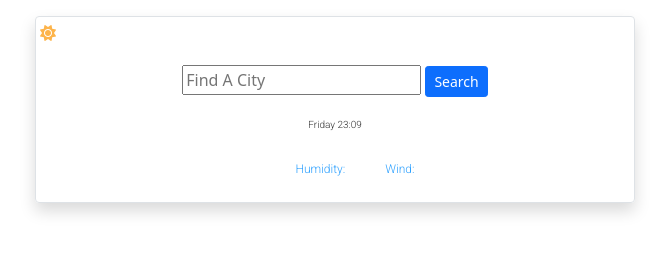
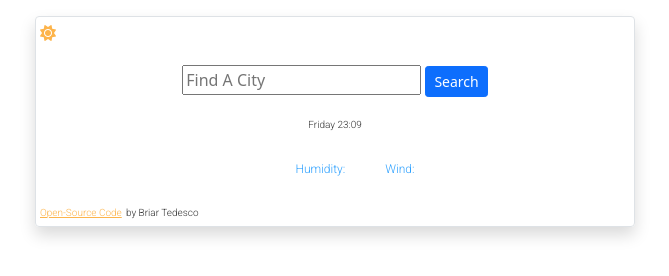
Before and after one commit to briartedesco/SheCodesPlus-Final, a plain HTML site: page index.html in a window 1280 px wide. Shown: the whole page, without its empty margins (305-974 px from the left). Drawn offline with nearby package versions, Linux system fonts and the light colour scheme; no server answers.

Commit message:
added link

```diff
--- a/index.html
+++ b/index.html
@@ -47,6 +47,8 @@
         <div class="col-4">Wind: <span id="wind"></span></div>
       </div>
 
+      <a href="https://github.com/briartedesco/SheCodesPlus-Final">Open-Source Code</a> <span class="name">by Briar Tedesco</span>
+
     <script src="src/index.js"></script>
   </body>
 </html>
--- a/src/styles.css
+++ b/src/styles.css
@@ -57,3 +57,15 @@ p {
   width: auto;
   padding: 20px;
 }
+
+a {
+  color: #fdb44b;
+  font-family: "Roboto", sans-serif;
+  font-size: 10px;
+}
+
+.name {
+  color: #333333;
+  font-family: "Roboto", sans-serif;
+  font-size: 10px;
+}
```
